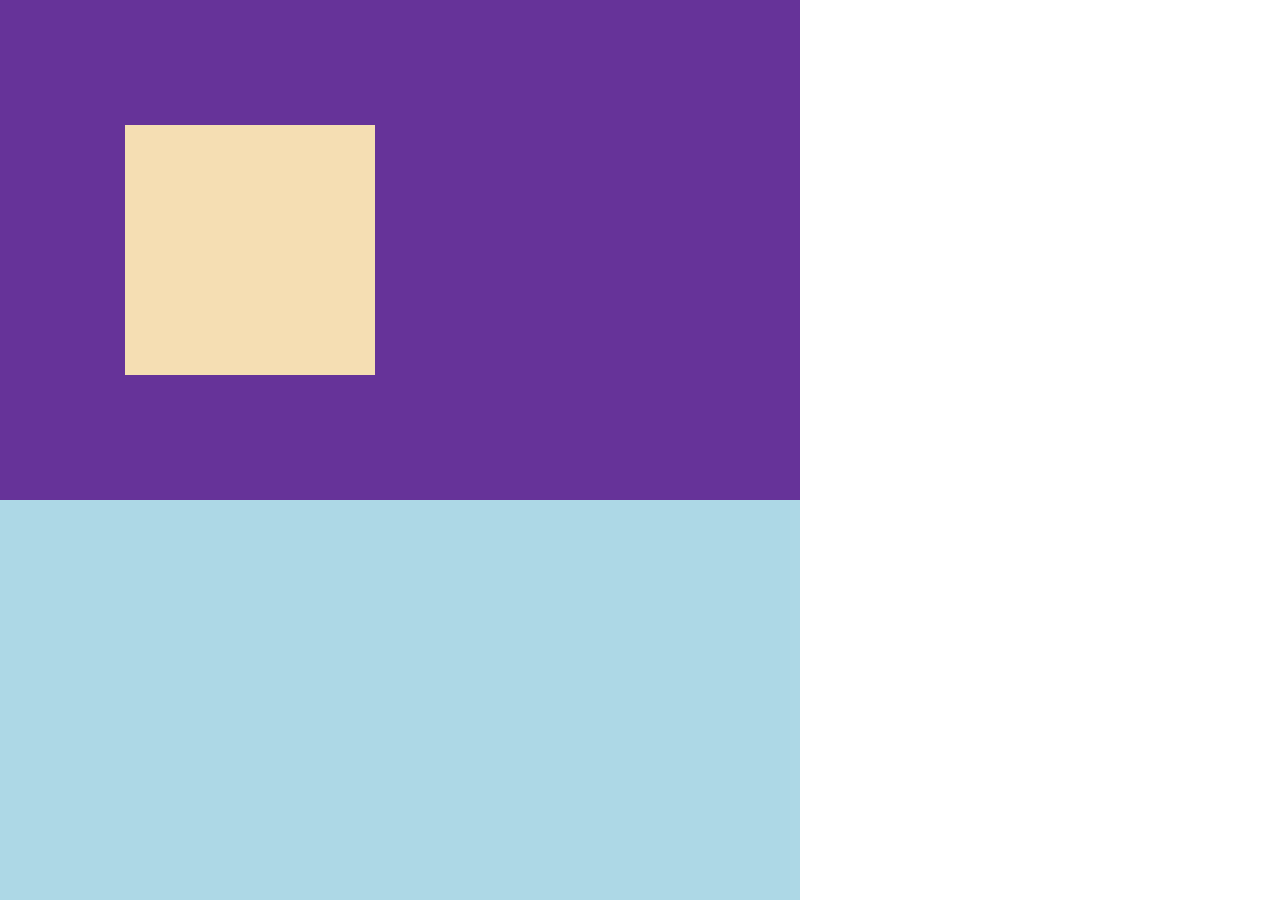
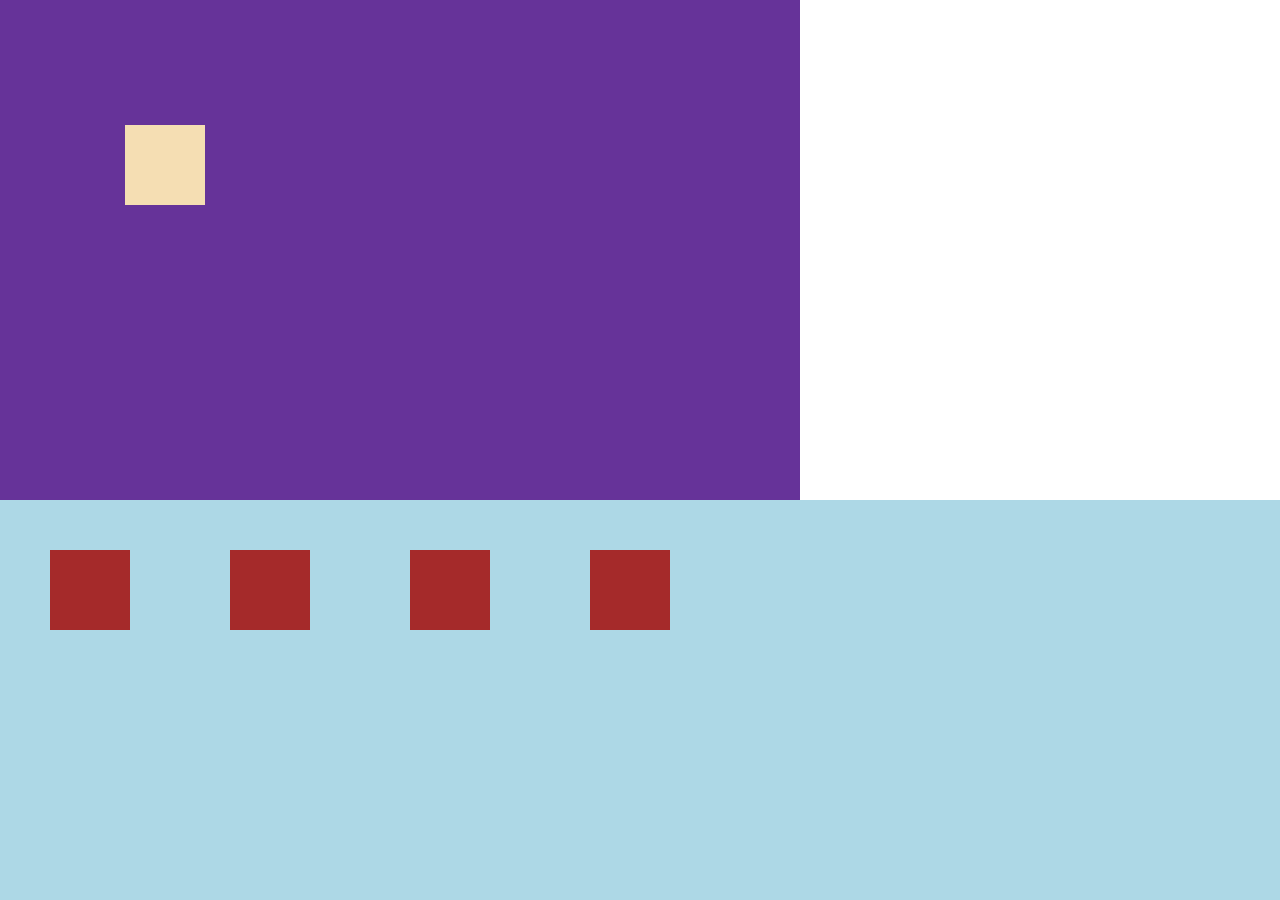
Before and after one commit to Skwal98/AngularDirectives, an Angular app: page /drag in a window 1280 px wide. Built offline with nearby package versions, Linux system fonts and the light colour scheme.

Commit message:
drop container implement

```diff
--- a/src/app/app.module.ts
+++ b/src/app/app.module.ts
@@ -6,6 +6,7 @@ import { AppComponent } from './app.component';
 import { DragDropComponent } from './components/drag-drop/drag-drop.component';
 import { ZoomComponent } from './components/zoom/zoom.component';
 import { DragDirective } from './core/directives/drag.directive';
+import { DropDirective } from './core/directives/drop.directive';
 import { ZoomDirective } from './core/directives/zoom.directive';
 
 @NgModule({
@@ -14,7 +15,8 @@ import { ZoomDirective } from './core/directives/zoom.directive';
     ZoomDirective,
     DragDirective,
     ZoomComponent,
-    DragDropComponent
+    DragDropComponent,
+    DropDirective
   ],
   imports: [
     BrowserModule,
--- a/src/app/components/drag-drop/drag-drop.component.html
+++ b/src/app/components/drag-drop/drag-drop.component.html
@@ -1,10 +1,15 @@
 <div class="main">
-  <div #dv drag (myDrag)='drag($event)' (dragStart)='start()' (dragStop)='stop()' (zoom)='changeSize($event)' [style.height]='this.size + "px"' [style.width]='this.size + "px"' class="inner">
+  <div #dv drag (myDrag)='drag($event)' (dragStart)='start()' (dragStop)='stop()' (myDropped)='onDropped($event)' class="inner">
   </div>
 </div>
 
 <div class="drop-zone">
 
+
+  <div myDrop id='first' class="drop-block"></div>
+  <div myDrop id='second' class="drop-block"></div>
+  <div myDrop id='third' class="drop-block"></div>
+  <div myDrop id='fourth' class="drop-block"></div>
 </div>
 
 <style>
@@ -21,14 +26,25 @@
     position: relative;
     display: inline-block;
     margin: 125px;
+    height: 80px;
+    width: 80px;
+    z-index: 100;
   }
 
   .drop-zone{
     position: relative;
     display: block;
     background-color: lightblue;
-    width: 100vh;
-    z-index: -100;
+    width: 100%;
     height: 400px;
   }
+
+  .drop-block{
+    position: relative;
+    display: inline-block;
+    height: 80px;
+    width: 80px;
+    background-color: brown;
+    margin: 50px;
+  }
 </style>
--- a/src/app/components/drag-drop/drag-drop.component.ts
+++ b/src/app/components/drag-drop/drag-drop.component.ts
@@ -1,7 +1,7 @@
 import { animate, AnimationBuilder, AnimationPlayer, style } from '@angular/animations';
 import { Component, ElementRef, ViewChild } from '@angular/core';
 import { fromEvent } from 'rxjs';
-import { Point } from '../../core/directives/drag.directive';
+import { Dropped, Point } from '../../core/directives/drag.directive';
 
 @Component({
   selector: 'app-drag',
@@ -10,18 +10,10 @@ import { Point } from '../../core/directives/drag.directive';
 })
 export class DragDropComponent {
   title = 'AngularDirectives';
-  size = 250;
   @ViewChild('dv') div: ElementRef;
 
   constructor(private _ab: AnimationBuilder) {
 
-  }
-
-  changeSize(value){
-    this.size = this.size + value;
-    this.size = Math.max(Math.min(350, this.size), 150);
-
-    console.log(value);
   }
 
   first = true;
@@ -55,4 +47,9 @@ export class DragDropComponent {
     });
     player.play();
   }
+
+  onDropped(dropped: Dropped){
+    //dropped.container.element.nativeElement;
+    console.log(dropped);
+  }
 }
--- a/src/app/core/directives/drag.directive.ts
+++ b/src/app/core/directives/drag.directive.ts
@@ -1,11 +1,11 @@
-import { DOCUMENT } from '@angular/common';
-import { Directive, ElementRef, inject, Output } from '@angular/core';
+import { Directive, ElementRef, Output } from '@angular/core';
 import {
   fromEvent,
   merge,
   Observable,
 } from 'rxjs';
 import {
+  filter,
   map,
   share,
   switchMap,
@@ -13,6 +13,7 @@ import {
   takeUntil,
   tap,
 } from 'rxjs/operators';
+import { DropDirective } from './drop.directive';
 
 @Directive({
   selector: '[myDrag]',
@@ -20,7 +21,8 @@ import {
 export class DragDirective {
   @Output('myDrag') drag: Observable<Point>;
   @Output('dragStart') dragStart: Observable<unknown>;
-  @Output('dragStop') dragStop: Observable<unknown>;
+  @Output('dragStop') dragStop: Observable<Point>;
+  @Output('myDropped') dropped$: Observable<Dropped>;
 
   constructor(elementRef: ElementRef) {
     const mouseDown$ = fromEvent(elementRef.nativeElement, 'mousedown');
@@ -40,10 +42,11 @@ export class DragDirective {
     );
     this.dragStop = this.dragStart.pipe(
       switchMap(() => moveUntil$.pipe(take(1))),
-      tap((x) => {
+      share(),
+      map((x: MouseEvent) => {
         x.preventDefault();
-      }),
-      share()
+        return [x.clientX, x.clientY];
+      })
     );
 
     this.drag = this.dragStart.pipe(
@@ -53,11 +56,21 @@ export class DragDirective {
         return [x.clientX, x.clientY];
       })
     );
+
+    this.dropped$ = this.dragStop.pipe(
+      map(x => new Dropped(DropDirective.checkInArea(x), this)),
+      filter(x => x.container !== undefined)
+      );
   }
 }
 
 export type Point = [number, number];
 
+export class Dropped{
+  constructor(
+  readonly container: DropDirective,
+  readonly item?: DragDirective){}
+}
 //old version drag:
 /*
         //old version
--- /dev/null
+++ b/src/app/core/directives/drop.directive.ts
@@ -0,0 +1,46 @@
+import { DOCUMENT } from '@angular/common';
+import {
+  Directive,
+  ElementRef,
+  Inject,
+  inject,
+  Input,
+  Optional,
+  Output,
+} from '@angular/core';
+import { Observable } from 'rxjs';
+import { Point } from './drag.directive';
+
+@Directive({
+  selector: '[myDrop]',
+})
+export class DropDirective {
+  @Input('id') id: string;
+  @Output('myDrop') drop$: Observable<unknown>;
+
+  private static _dropContainners: DropDirective[] = [];
+  readonly element: ElementRef<HTMLElement>;
+
+  constructor(elementRef: ElementRef) {
+    DropDirective._dropContainners.push(this);
+    this.element = elementRef;
+  }
+
+  public static checkInArea(point: Point): DropDirective | null {
+    return this._dropContainners.find((x) => {
+      const dropRect = x.element.nativeElement.getBoundingClientRect();
+      const pointX = point[0];
+      const pointY = point[1];
+
+      if (
+        pointX > dropRect.left &&
+        pointX < dropRect.left + dropRect.width &&
+        pointY > dropRect.top &&
+        pointY < dropRect.top + dropRect.height
+      ) {
+        return true;
+      }
+      return false
+    });
+  }
+}
```
